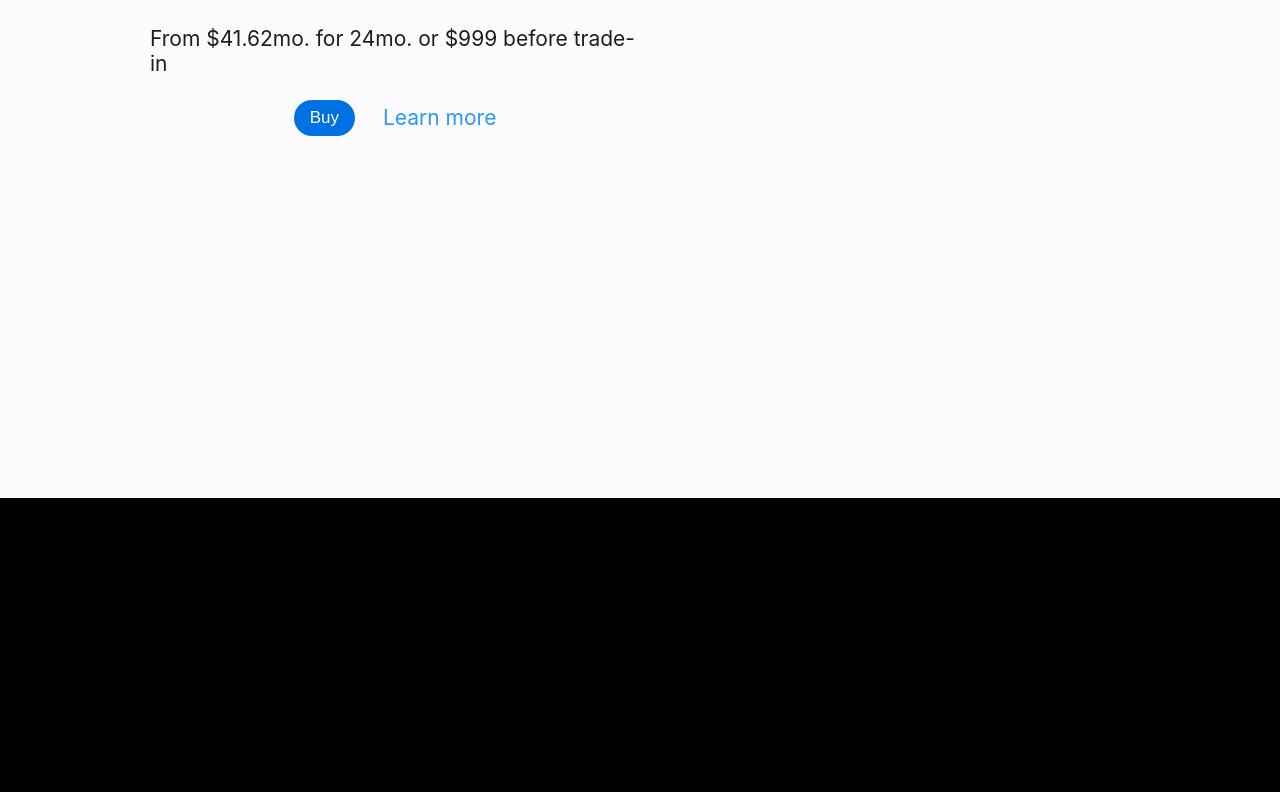
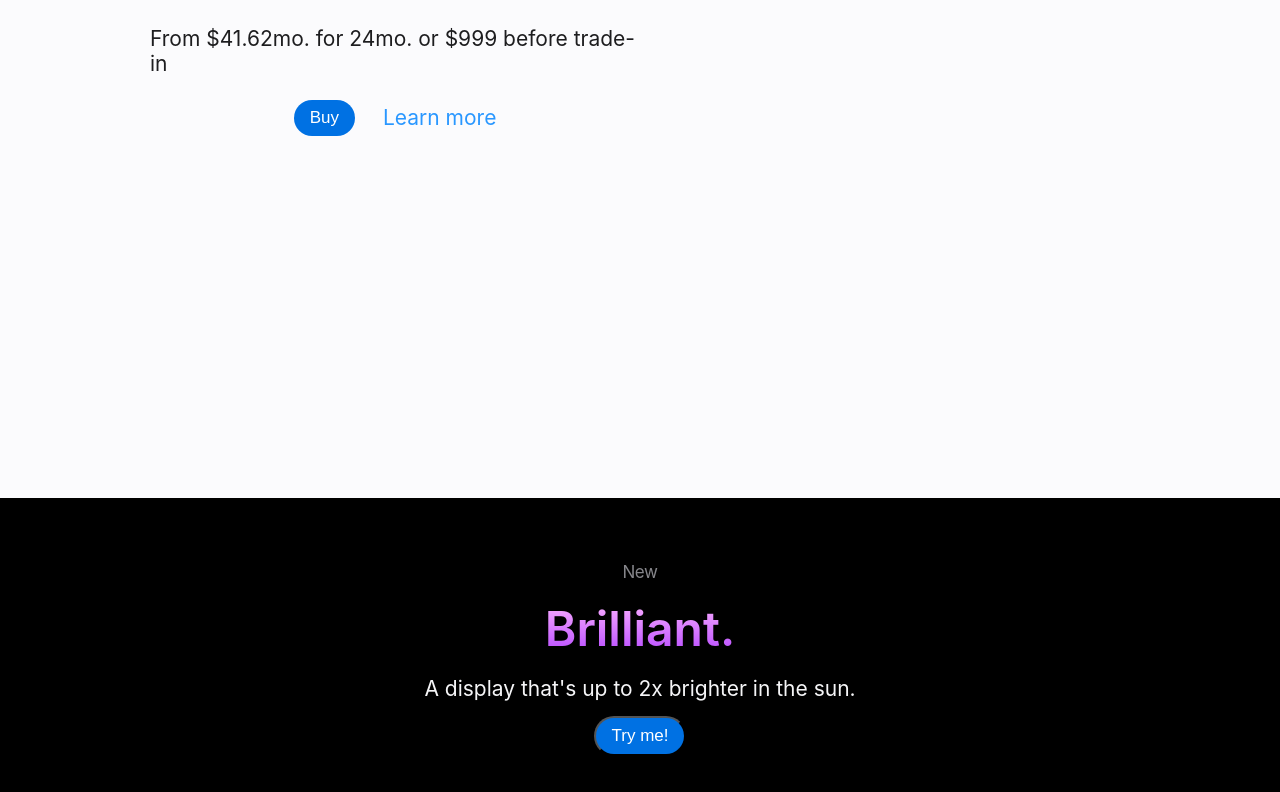
Before and after one commit to GasanaJr/react_three_js, a React (Vite) app: page / in a window 1280 px wide. Shown: the part 1177-1969 px from the top of the page. Before the commit the page ends 1675 px from the top, so only its background shows below. Built offline with nearby package versions, Linux system fonts and the light colour scheme; a web font is replaced by a local one.

Commit message:
feat(display): add display section
- add the display section of the website

```diff
--- a/src/App.jsx
+++ b/src/App.jsx
@@ -1,12 +1,14 @@
 import Nav from "./components/Nav";
 import Jumbotron from "./components/Jumbotron";
 import SoundSection from "./components/SoundSection";
+import DisplaySection from "./components/DisplaySection";
 function App() {
   return (
     <div className="App">
       <Nav />
       <Jumbotron />
       <SoundSection />
+      <DisplaySection />
     </div>
   );
 }
--- /dev/null
+++ b/src/components/DisplaySection.jsx
@@ -0,0 +1,17 @@
+import React from "react";
+
+const DisplaySection = () => {
+  return (
+    <div className="display-section wrapper">
+      <h2 className="title">New</h2>
+      <p className="text">Brilliant.</p>
+      <span className="description">
+        A display that's up to 2x brighter in the sun.
+      </span>
+      <button className="button">Try me!</button>
+      <button className="back-button">TOP</button>
+    </div>
+  );
+};
+
+export default DisplaySection;
--- a/src/index.css
+++ b/src/index.css
@@ -85,7 +85,7 @@ body::-webkit-scrollbar-thumb {
   padding: 50px 0 400px 0;
   height: 100vh;
   box-sizing: border-box;
-  opacity: 0;
+  /* opacity: 0; */
   position: relative;
 }
 
```
